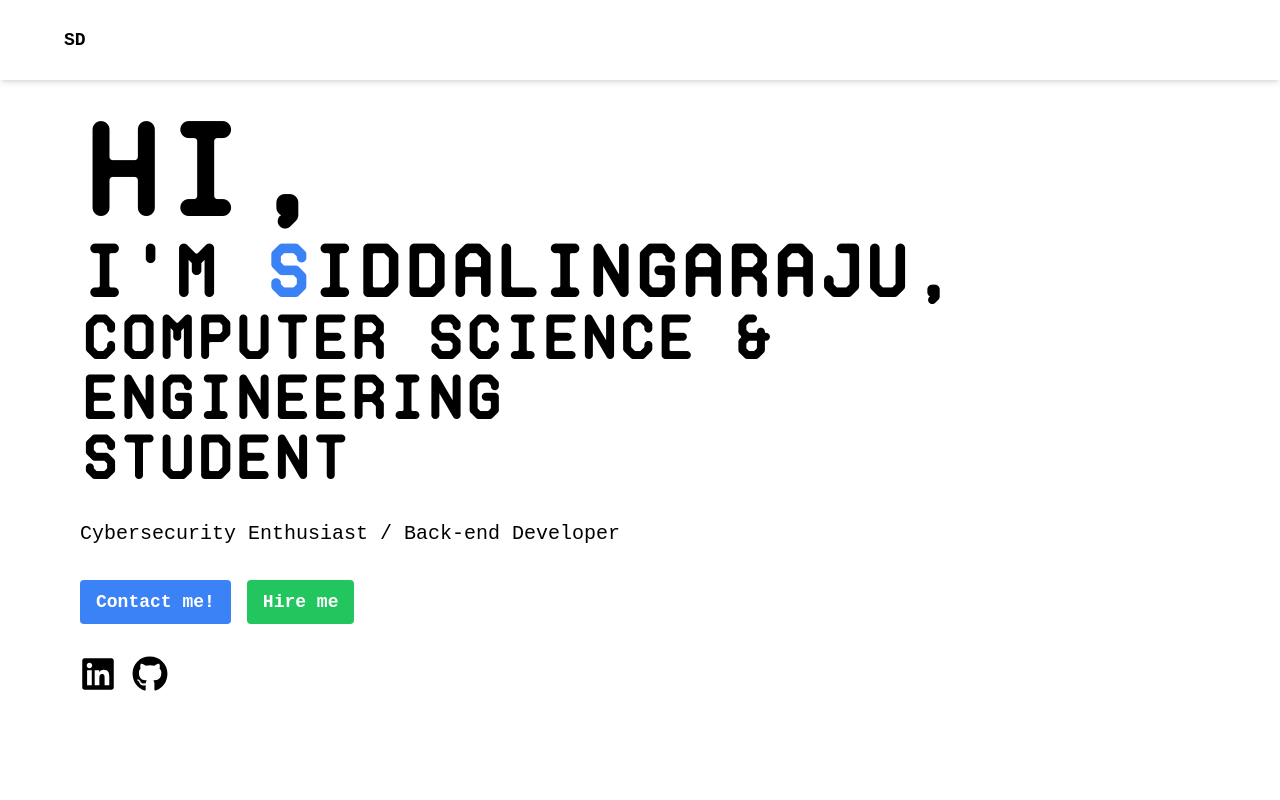
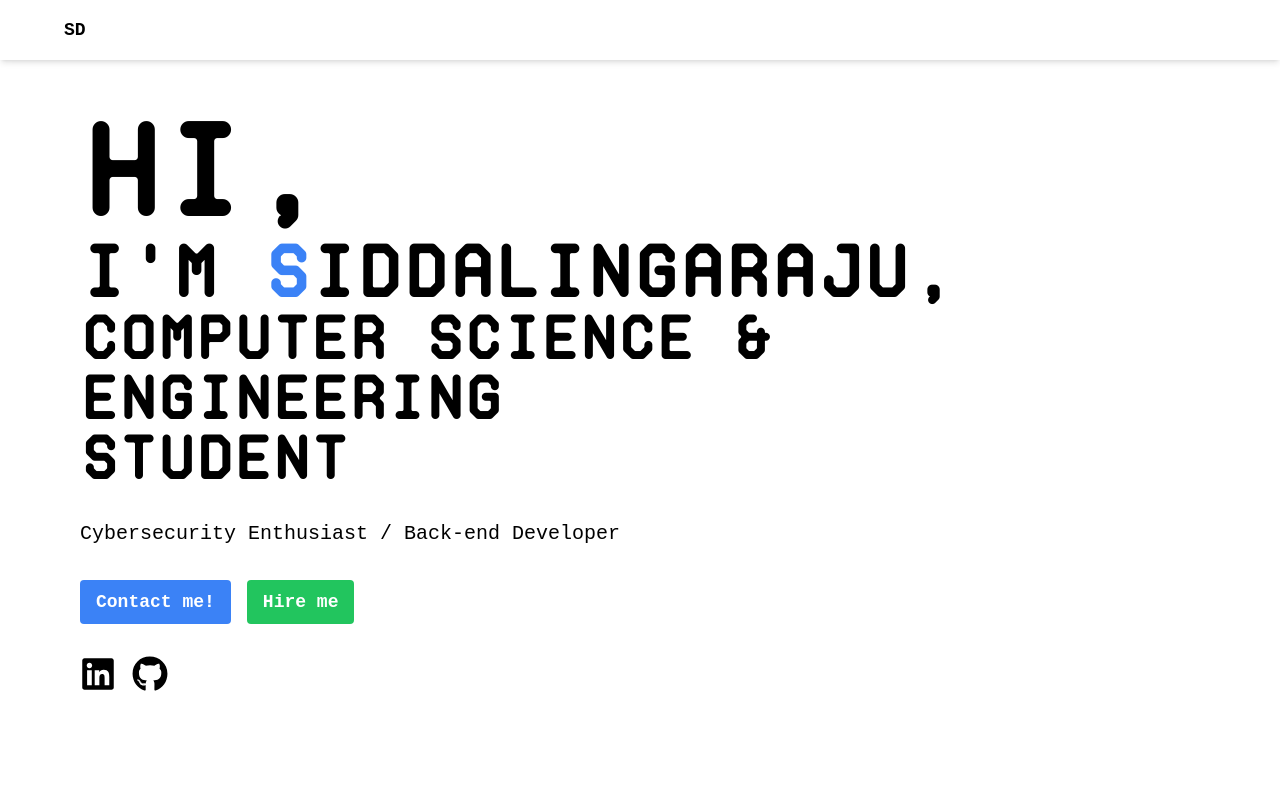
Before and after one commit to sid-jpg/my-portfolio, a React (Create React App) app: page / in a window 1280 px wide. Shown: the top 800 px of the page. Built offline with nearby package versions, Linux system fonts and the light colour scheme.

Commit message:
Update Header.js

```diff
--- a/src/components/Header.js
+++ b/src/components/Header.js
@@ -9,7 +9,7 @@ const Header = ({ darkMode, toggleDarkMode }) => {
   const closeMenu = () => setIsMenuOpen(false);
 
   return (
-    <header className="fixed top-0 left-0 right-0 z-50 bg-white dark:bg-gray-800 shadow-md py-4 md:py-6">
+    <header className="fixed top-0 left-0 right-0 z-50 bg-white dark:bg-gray-800 shadow-md py-2 md:py-4"> {/* Reduced py-4 to py-2 */}
       <nav className="container mx-auto px-6 md:px-8">
         <div className="flex items-center justify-between md:justify-start">
           {/* Hamburger Menu for Mobile */}
@@ -23,7 +23,7 @@ const Header = ({ darkMode, toggleDarkMode }) => {
             </button>
           </div>
           {/* Centered Logo */}
-          <a href="#home" className="text-2xl font-bold hover:text-blue-500 dark:hover:text-blue-300 flex-1 text-center md:text-left">
+          <a href="#home" className="text-xl font-bold hover:text-blue-500 dark:hover:text-blue-300 flex-1 text-center md:text-left"> {/* Reduced text-2xl to text-xl */}
             <p className="m-0">SD</p>
           </a>
           {/* Theme Toggle for Mobile */}
```
